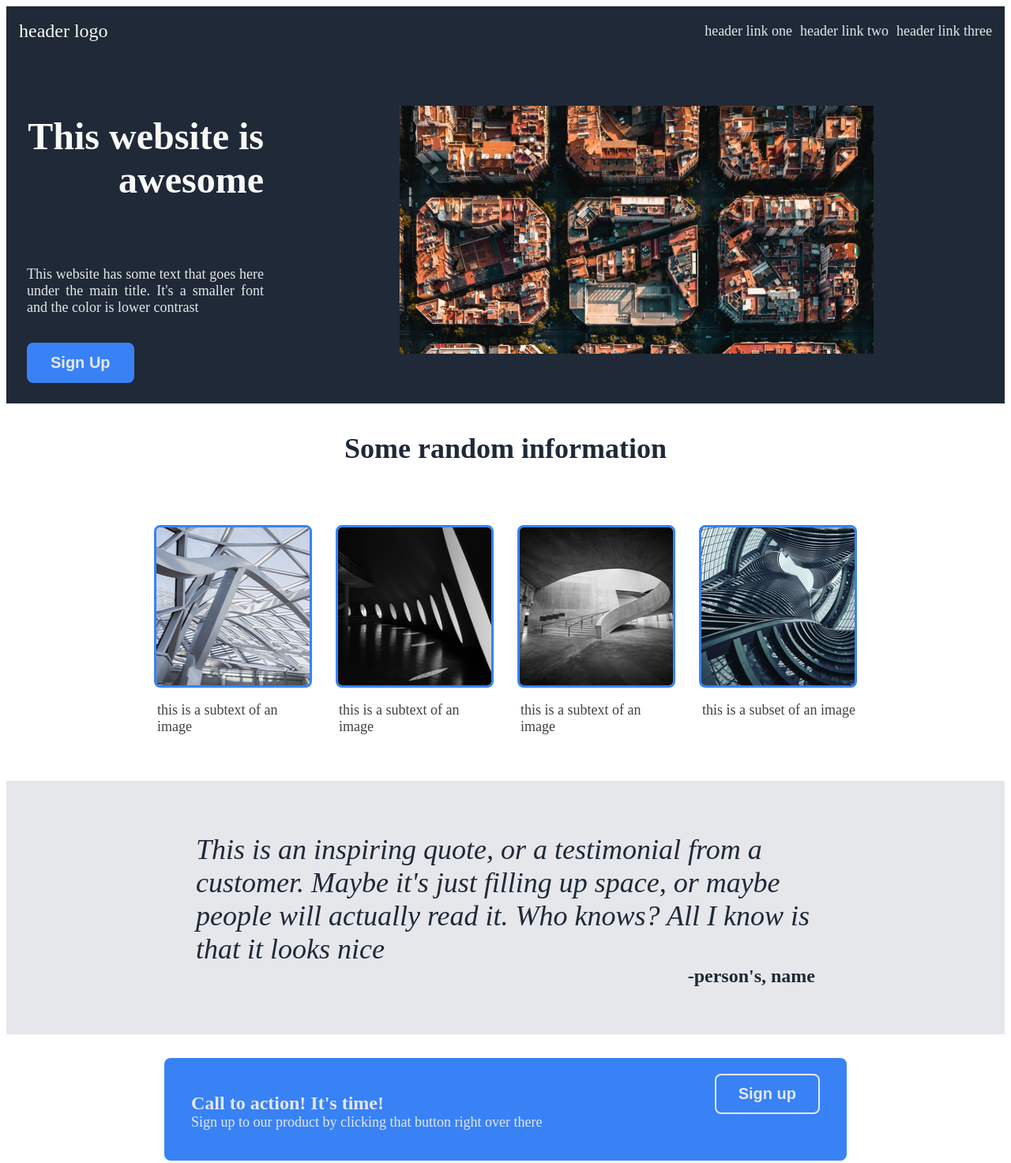
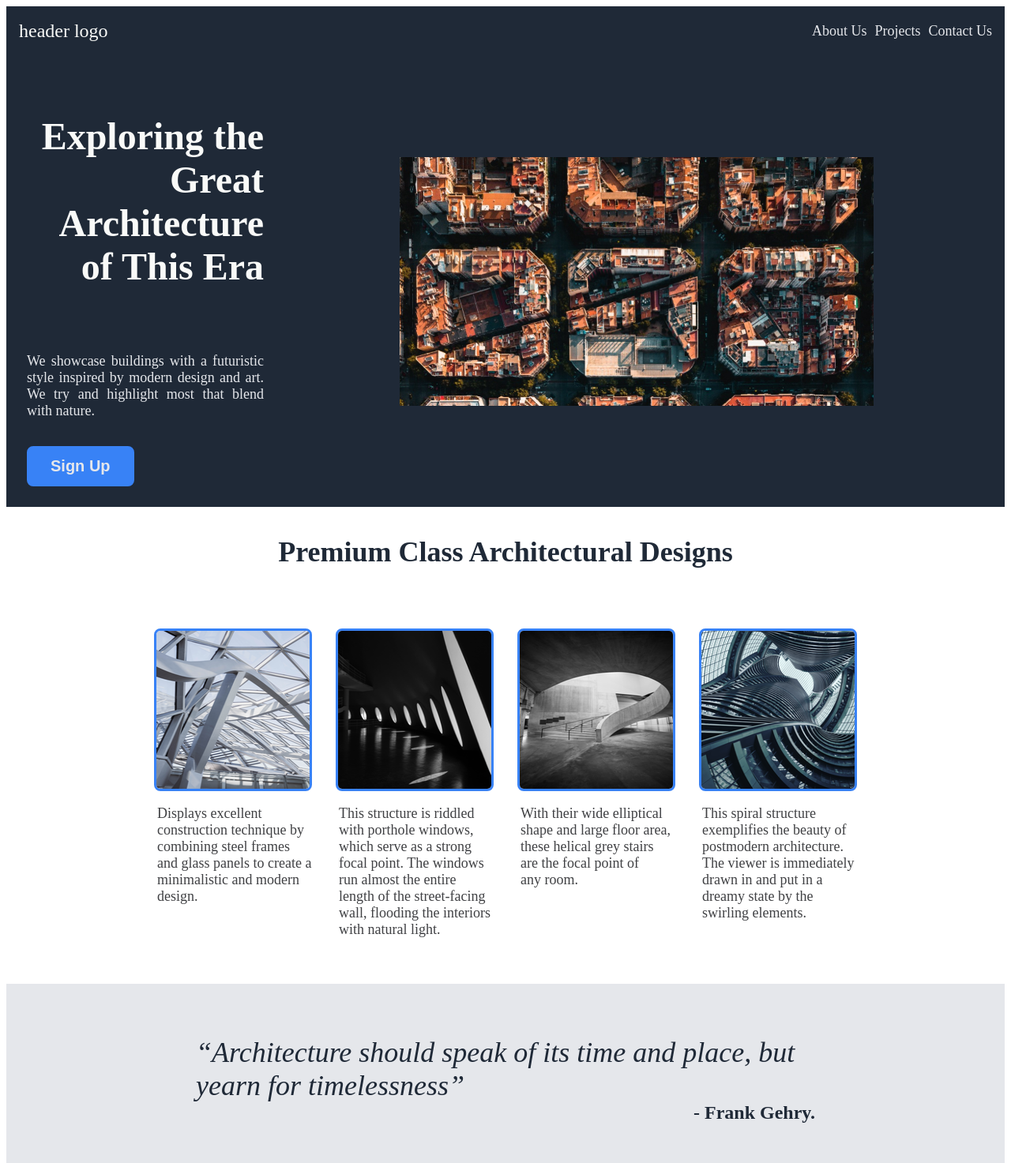
Before and after one commit to Brian-Momata/landing_page, a plain HTML site: page index.html in a window 1280 px wide. Shown: the top 1473 px of the page at 79% size. Drawn offline with Linux system fonts and the light colour scheme.

Commit message:
Add content to the body

```diff
--- a/index.html
+++ b/index.html
@@ -4,22 +4,22 @@
     <meta charset="UTF-8">
     <meta http-equiv="X-UA-Compatible" content="IE=edge">
     <meta name="viewport" content="width=device-width, initial-scale=1.0">
-    <title>Landing Page</title>
+    <title>Inspiring Architectural Ideas</title>
     <link rel="stylesheet" href="./style.css">
 </head>
 <body>
     <div class="header">
     <div>header logo</div>
     <ul>
-        <li><a href="#">header link one</a></li>
-        <li><a href="#">header link two</a></li>
-        <li><a href="#">header link three</a></li>
+        <li><a href="#">About Us</a></li>
+        <li><a href="#">Projects</a></li>
+        <li><a href="#">Contact Us</a></li>
     </ul>
     </div>
     <div class="hero">
         <div class="hero-left">
-        <div class="title-text"><p>This website is awesome</p></div>
-        <div class="secondary-text"><p>This website has some text that goes here under the main title. It's a smaller font and the color is lower contrast</p></div>
+        <div class="title-text"><p>Exploring the Great Architecture of This Era</p></div>
+        <div class="secondary-text"><p>We showcase buildings with a futuristic style inspired by modern design and art. We try and highlight most that blend with nature.</p></div>
         <div class="button"><button>Sign Up</button></div>
         </div>
         <div class="hero-picture">
@@ -27,34 +27,34 @@
         </div>
     </div>
     <div class="information">
-        <div class="information-header"><p>Some random information</p></div>
+        <div class="information-header"><p>Premium Class Architectural Designs</p></div>
         <div class="information-images">
         <div class="image-one">
         <img src="./img/pexels-adrien-olichon-3137051.png" alt="steel frame structure and glass panels with a geometric design">
-        <p>this is a subtext of an image</p>
+        <p>Displays excellent construction technique by combining steel frames and glass panels to create a minimalistic and modern design.</p>
         </div>
         <div class="image-two">
         <img src="./img/pexels-felipe-ribeiro-2271683.png" alt="black and white photo of building with round windows">
-        <p>this is a subtext of an image</p>
+        <p>This structure is riddled with porthole windows, which serve as a strong focal point. The windows run almost the entire length of the street-facing wall, flooding the interiors with natural light.</p>
         </div>
         <div class="image-three">
         <img src="./img/pexels-guillaume-meurice-2815033.png" alt=" grey stairs in a building">
-        <p>this is a subtext of an image</p>
+        <p>With their wide elliptical shape and large floor area, these helical grey stairs are the focal point of any room.</p>
         </div>
         <div class="image-four">
         <img src="./img/pexels-李进-3172740.png" alt="low-angle photo of a grey spiral building">
-        <p>this is a subset of an image</p>
+        <p>This spiral structure exemplifies the beauty of postmodern architecture. The viewer is immediately drawn in and put in a dreamy state by the swirling elements.</p>
         </div>
         </div>
     </div>
     <div class="quote">
-        <p>This is an inspiring quote, or a testimonial from a customer. Maybe it's just filling up space, or maybe people will actually read it. Who knows? All I know is that it looks nice</p>
-        <p class="reference">-person's, name</p>
+        <p>“Architecture should speak of its time and place, but yearn for timelessness” </p>
+        <p class="reference">- Frank Gehry.</p>
     </div>
     <div class="call-to-action">
         <div class="text">
-        <p class="top">Call to action! It's time!</p>
-        <p class="bottom">Sign up to our product by clicking that button right over there</p>
+        <p class="top">Get Closer to The World of Architecture!</p>
+        <p class="bottom">Sign up for updates about the new and upcoming trends that will inspire your next project!</p>
         </div>
         <div class="button"><button>Sign up</button></div>
     </div>
```
